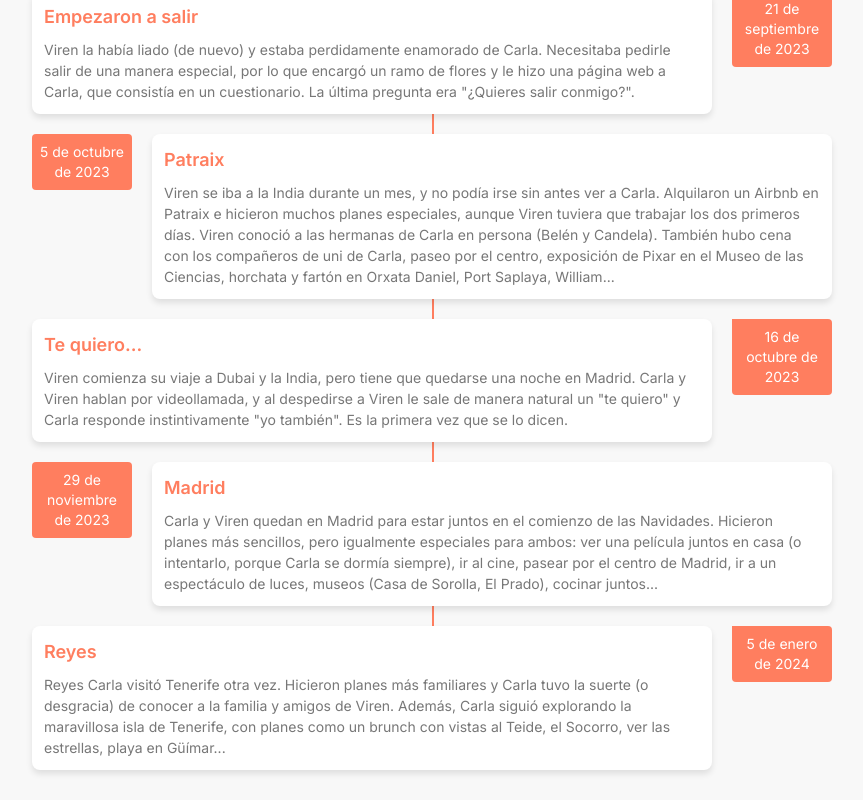
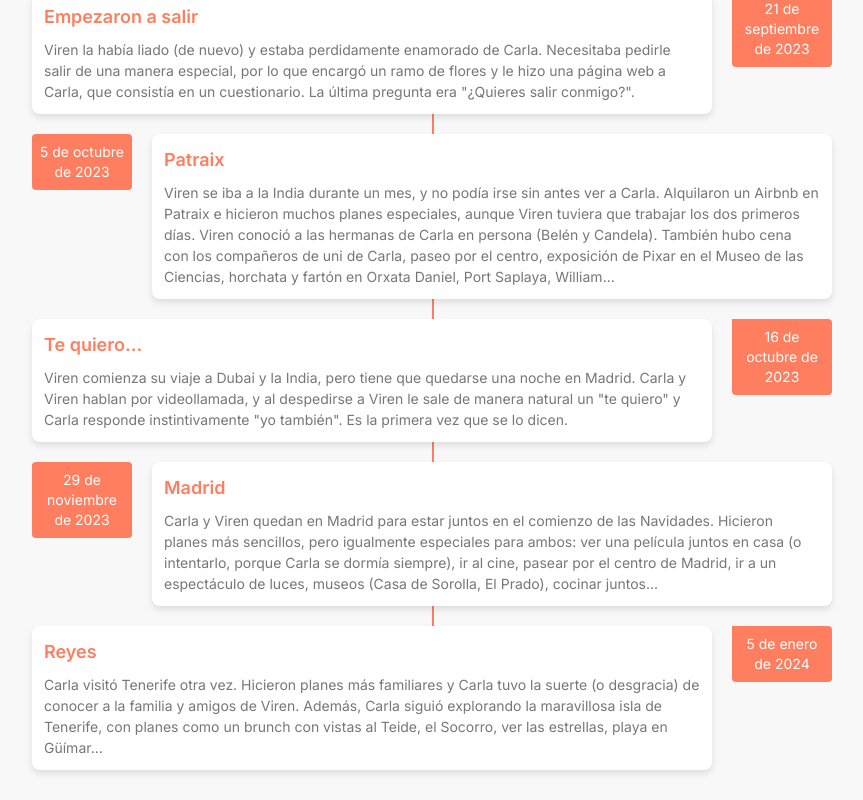
Before and after one commit to VirenSDD/valentines-2024, a Next.js app: page / in a window 1280 px wide. Shown: the part 799-1599 px from the top of the page, without its empty margins (208-1071 px from the left). Built offline with nearby package versions, Linux system fonts and the light colour scheme; what tailwindcss-vertical-rhythm would draw is missing.

Commit message:
fix: description

```diff
--- a/app/events.ts
+++ b/app/events.ts
@@ -33,7 +33,7 @@ const events: Event[] = [
     date: '2023-11-29', title: 'Madrid', description: 'Carla y Viren quedan en Madrid para estar juntos en el comienzo de las Navidades. Hicieron planes más sencillos, pero igualmente especiales para ambos: ver una película juntos en casa (o intentarlo, porque Carla se dormía siempre), ir al cine, pasear por el centro de Madrid, ir a un espectáculo de luces, museos (Casa de Sorolla, El Prado), cocinar juntos...'
   },
   {
-    date: '2024-01-05', title: 'Reyes', description: 'Reyes Carla visitó Tenerife otra vez. Hicieron planes más familiares y Carla tuvo la suerte (o desgracia) de conocer a la familia y amigos de Viren. Además, Carla siguió explorando la maravillosa isla de Tenerife, con planes como un brunch con vistas al Teide, el Socorro, ver las estrellas, playa en Güímar...'
+    date: '2024-01-05', title: 'Reyes', description: 'Carla visitó Tenerife otra vez. Hicieron planes más familiares y Carla tuvo la suerte (o desgracia) de conocer a la familia y amigos de Viren. Además, Carla siguió explorando la maravillosa isla de Tenerife, con planes como un brunch con vistas al Teide, el Socorro, ver las estrellas, playa en Güímar...'
   },
 ];
 
```
